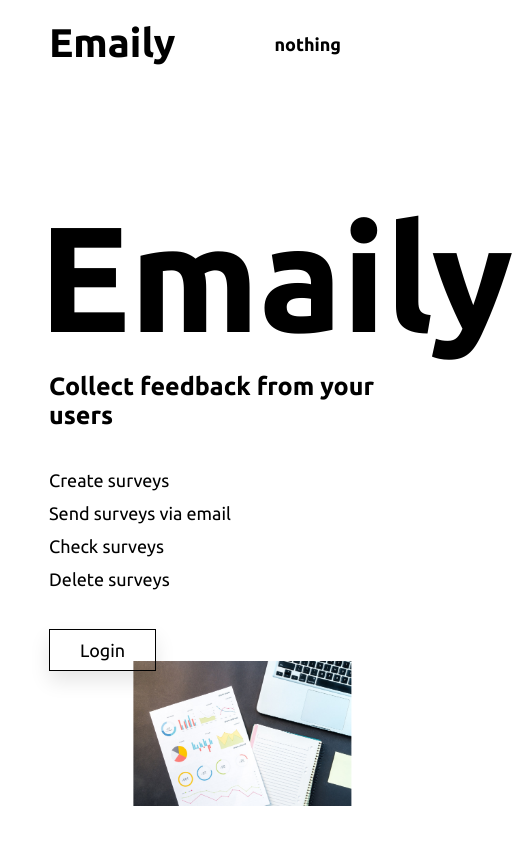
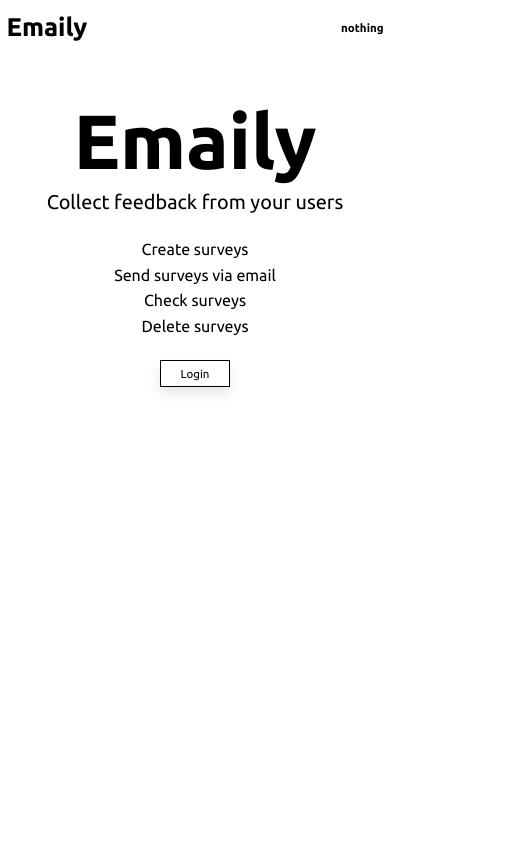
Before and after one commit to sumitjoshi97/feedback, a React (Create React App) app in the folder client/: page / in a window 390 px wide. Shown: the whole page, 513 px wide, since content can reach past the window. Built offline with nearby package versions, Linux system fonts and the light colour scheme; no server answers.

Commit message:
media queries added

```diff
--- a/client/src/components/Dashboard/Dashboard.css
+++ b/client/src/components/Dashboard/Dashboard.css
@@ -20,3 +20,10 @@
     transform: translateY(-4px);
     fill: aqua;
 }
+
+@media screen and (max-width: 768px) {
+    .btn-fixed {
+        bottom:1rem;
+        right: 1rem;
+    }
+}
--- a/client/src/components/Landing/Landing.css
+++ b/client/src/components/Landing/Landing.css
@@ -2,10 +2,12 @@
     color: #000;
     padding-top: 15rem;
     position: relative;
+    height: 100vh;
 }
 
 .landing-content {
     display: inline-block;
+    width: 30%;
     z-index: 10
 }
 
@@ -15,13 +17,11 @@
 }
 
 .landing-content__text {
-    max-width: 77%;
     margin: 1rem;
 }
 
 .landing-content__para {
     font-size: 2.5rem;
-    font-weight: 700;
 }
 
 .landing-content__list {
@@ -38,11 +38,14 @@
 }
 
 .landing-image {
-    max-width: 70%;
+    width:70%;
+    height: auto;
     position: absolute;
     right: 0;
     z-index: -1;
     transform: scaleX(-1);
+    display: inline-block;
+
 }
 
 .btn-inline {
@@ -67,3 +70,43 @@
 .btn-inline:focus {
     transform: translateY(2px);
 }
+
+
+@media screen and (max-width: 1440px) {
+    .landing {
+        padding-top: 12rem;
+    }
+
+    .landing-content__heading {
+        font-size: 12rem;
+        padding-top: 3rem;
+    }
+
+}
+
+
+
+@media screen and (max-width: 1024px) {
+
+    .landing-content {
+        width: 100%;
+        text-align: center;
+    }
+
+    .landing-content__heading {
+        text-align: center;
+    }
+
+    .landing-content__para {
+        font-size: 3.1rem;
+    }
+
+    .landing-content__text {
+        font-size: 2.5rem;
+    }
+    .landing-image {
+        display: none;
+    }
+
+
+}
--- a/client/src/containers/Header/Header.css
+++ b/client/src/containers/Header/Header.css
@@ -63,3 +63,9 @@
 .link:visited {
     color: #000;
 }
+
+@media screen and (max-width: 600px) {
+    .nav {
+        width: 100%;
+    }
+}
--- a/client/src/containers/Surveys/SurveyList/SurveyList.css
+++ b/client/src/containers/Surveys/SurveyList/SurveyList.css
@@ -42,3 +42,9 @@
 .survey__actions a {
     margin-right: 4rem;
 }
+
+@media screen and (max-width: 768px) {
+    .survey {
+        width: 80%;
+    }
+}
--- a/client/src/index.css
+++ b/client/src/index.css
@@ -1,5 +1,5 @@
 :root {
-   --base-font: 4rem;
+    --base-font: 4rem;
 }
 
 * {
@@ -17,7 +17,6 @@
 
 html {
     font-size: 62.5%;
-    letter-spacing: 1.5;
 }
 
 body {
@@ -28,7 +27,22 @@
     margin: 0 auto;
 }
 
-::selection{
+::selection {
     background-color: #000;
     color: #fff;
 }
+
+@media screen and (max-width: 1440px) {
+    html {
+        font-size: 50%;
+    }
+}
+
+@media screen and (max-width: 600px) {
+    html {
+        font-size: 40%;
+    }
+    body {
+        width: 100%;
+    }
+}
```
